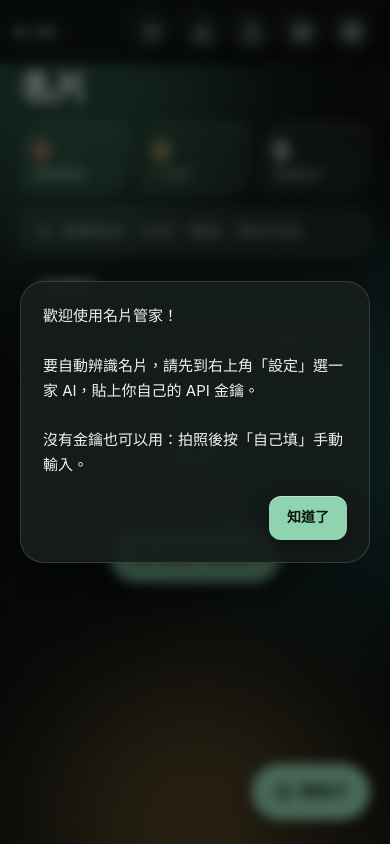
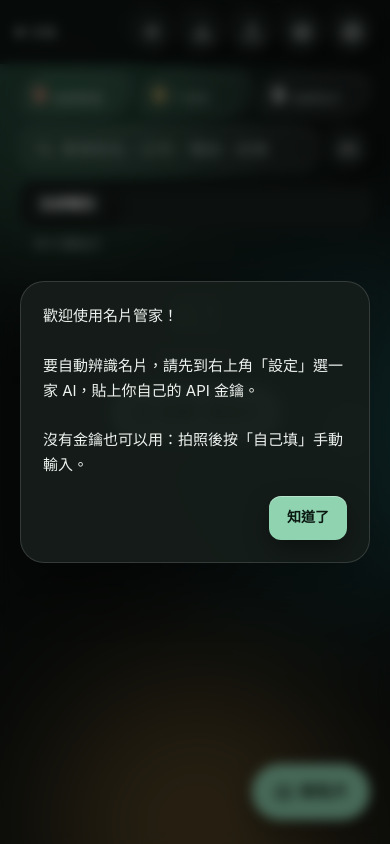
Before and after one commit to chrisya311/business-card, a plain HTML site: page index.html in a window 390 px wide. Drawn offline with Linux system fonts and the light colour scheme.

Commit message:
版本 2026.11.07-4：手機上方區域精簡、篩選收進按鈕、不再提醒備份
Co-Authored-By: Claude Opus 5.5 <noreply@anthropic.com>
Claude-Session: https://claude.ai/code/session_017tseNxEqdYNZp1XuQmMHZg

```diff
--- a/index.html
+++ b/index.html
@@ -317,6 +317,23 @@ label.f.warn>span::after{content:"　請確認";font-weight:500;color:var(--org)
   #mScan #scanSlots{order:1}
   #mScan .pslot .pv{height:170px}
 }
+/* compact top on phones (about 1/3 of the screen) */
+.srow{display:flex;gap:8px;align-items:center}
+.srow .search{flex:1;min-width:0}
+.fbtn{display:none;position:relative}
+.fdot{position:absolute;top:9px;right:9px;width:8px;height:8px;border-radius:50%;background:var(--pri);display:none}
+.fbtn.on .fdot{display:block}
+@media (max-width:820px){
+  .lgt{display:none}
+  .banner{padding-top:10px;gap:8px}
+  .banner button{min-height:0;padding:8px 12px;display:flex;align-items:baseline;gap:6px;flex-wrap:wrap;font-size:12.5px}
+  .banner button b{display:inline;font-size:22px}
+  .filters{padding-top:10px;gap:10px}
+  .fbtn{display:inline-flex}
+  .frow{display:none}
+  .frow.open{display:flex}
+  .count{padding:8px 34px 6px}
+}
 </style>
 </head>
 <body>
@@ -342,7 +359,7 @@ label.f.warn>span::after{content:"　請確認";font-weight:500;color:var(--org)
       <button class="tot glass" data-f="all"><b id="nAll">0</b>全部名片</button>
     </div>
     <div class="filters">
-      <input class="search" id="q" type="search" placeholder="搜尋姓名、公司、電話、拜訪內容" aria-label="搜尋">
+      <div class="srow"><input class="search" id="q" type="search" placeholder="搜尋姓名、公司、電話、紀錄" aria-label="搜尋姓名、公司、電話、拜訪內容"><button class="nb fbtn" id="bFilter" aria-label="篩選與排序" aria-expanded="false" title="篩選與排序"><i data-ic="sliders"></i><span class="fdot"></span></button></div>
       <div class="chips" id="catChips"></div>
       <div class="frow">
         <select id="fRegion"><option value="">所有地區</option></select>
@@ -604,6 +621,7 @@ eye:'<path d="M2 12s3.5-7 10-7 10 7 10 7-3.5 7-10 7S2 12 2 12z"/><circle cx="12"
 plug:'<path d="M9 2v6M15 2v6M6 8h12v4a6 6 0 0 1-12 0z"/><path d="M12 18v4"/>',
 book:'<path d="M4 19.5A2.5 2.5 0 0 1 6.5 17H20V3H6.5A2.5 2.5 0 0 0 4 5.5z"/><path d="M4 19.5A2.5 2.5 0 0 0 6.5 22H20v-5"/>',
 list:'<path d="M8 6h13M8 12h13M8 18h13M3 6h.01M3 12h.01M3 18h.01"/>',
+sliders:'<path d="M4 21v-7M4 10V3M12 21v-9M12 8V3M20 21v-5M20 12V3M1 14h6M9 8h6M17 16h6"/>',
 stop:'<rect x="6" y="6" width="12" height="12" rx="2"/>',
 refresh:'<path d="M21 12a9 9 0 0 1-15.5 6.2L3 16"/><path d="M3 12a9 9 0 0 1 15.5-6.2L21 8"/><path d="M21 3v5h-5M3 21v-5h5"/>',
 google:'<path d="M21 12.2c0-.7-.1-1.4-.2-2H12v3.8h5a4.3 4.3 0 0 1-1.9 2.8v2.3h3A9 9 0 0 0 21 12.2z"/><path d="M12 21a8.8 8.8 0 0 0 6.1-2.2l-3-2.3a5.5 5.5 0 0 1-8.2-2.9H3.8v2.4A9 9 0 0 0 12 21z"/><path d="M6.9 13.6a5.4 5.4 0 0 1 0-3.4V7.8H3.8a9 9 0 0 0 0 8.2z"/><path d="M12 6.6a4.9 4.9 0 0 1 3.5 1.4l2.6-2.6A8.8 8.8 0 0 0 3.8 7.8l3.1 2.4A5.4 5.4 0 0 1 12 6.6z"/>',
@@ -647,8 +665,9 @@ const infoBox=(m,o={})=>dialog(m,{cancel:null,...o});
 function setNotice(html,err){const n=$('#notice');if(!html){n.hidden=true;return}n.hidden=false;n.className='notice'+(err?' err':'');n.innerHTML=html}
 function setSync(t,st){const b=$('#syncBadge');b.querySelector('.stx').textContent=noEmoji(t);b.querySelector('.dot').className='dot '+(st||'')}
 
-const APP_VERSION='2026.11.07-3';
+const APP_VERSION='2026.11.07-4';
 const CHANGELOG=[
+  {v:'2026.11.07-4',items:['手機上方區域變精簡（大約只佔畫面三分之一），名片清單看得更多','地區、加工、排序收進搜尋框旁邊的篩選按鈕，有用篩選時按鈕上會有小綠點','不再跳出提醒備份的訊息']},
   {v:'2026.11.07-3',items:['修正手機上名片很多、公司名稱很長時，畫面變太寬、右邊被切掉的問題']},
   {v:'2026.11.07-2',items:['拍名片、設定、編輯等全螢幕畫面，也可以往右滑回上一頁','拍名片畫面的「正面／背面」拍照按鈕移到下面，單手大拇指就按得到']},
   {v:'2026.11.07-1',items:['全新「森霧」風格：暗色毛玻璃卡片、背景極光、鼠尾草綠主色','右上角太陽／月亮按鈕可以切換亮色和暗色','所有圖示改成線條圖示，不再用 emoji','手機上「拍名片」移到右下角的大按鈕，單手好按','名片詳細頁改成四個大按鈕（編輯、分享、查公司、拜訪前查詢），拜訪紀錄日期更好讀','給同事看的唯讀分享頁和使用說明也換成新風格']},
@@ -812,6 +831,7 @@ function renderList(){
   $('#fProc').innerHTML='<option value="">所有加工</option>'+usedP.map(p=>`<option ${S.proc===p?'selected':''}>${esc(p)}</option>`).join('');
   $('#dlCompany').innerHTML=[...new Set(contacts.map(c=>c.company).filter(Boolean))].map(c=>`<option value="${esc(c)}">`).join('');
   const arr=filtered();
+  $('#bFilter').classList.toggle('on',!!(S.region||S.proc||S.sort!=='follow'));
   $('#count').textContent=arr.length===contacts.length?`共 ${arr.length} 張名片`:`顯示 ${arr.length} ／ ${contacts.length} 張`;
   if(!contacts.length){$('#list').innerHTML=`<div class="empty" style="margin-top:30px"><div class="big">${ic('card')}</div>還沒有名片<br><button class="bigbtn" data-scan>${ic('cam')}拍第一張名片</button></div>`;return}
   if(!arr.length){$('#list').innerHTML=`<div class="empty" style="margin-top:40px">找不到符合條件的名片</div>`;return}
@@ -1444,6 +1464,7 @@ let qt;$('#q').oninput=e=>{clearTimeout(qt);qt=setTimeout(()=>{S.q=e.target.valu
 $('#fRegion').onchange=e=>{S.region=e.target.value;renderList()};
 $('#fProc').onchange=e=>{S.proc=e.target.value;renderList()};
 $('#fSort').onchange=e=>{S.sort=e.target.value;renderList()};
+$('#bFilter').onclick=()=>{const f=$('.frow');const o=f.classList.toggle('open');$('#bFilter').setAttribute('aria-expanded',String(o))};
 document.addEventListener('keydown',e=>{if(e.key==='Escape'){if($('#dlg').classList.contains('on'))return;if($('#zoom').classList.contains('on'))$('#zoom').classList.remove('on');else{const m=$$('.modal.on').pop();if(m)closeModal(m)}}});
 
 /* ---------- Google Drive sync ---------- */
@@ -1599,7 +1620,7 @@ $('#sTest').onclick=async()=>{
 };
 
 /* ---------- backup reminder + online state ---------- */
-async function checkBackup(){
+async function checkBackup(){setNotice('');return;
   if(!contacts.length){setNotice('');return}
   const lb=await Meta.get('lastBackup');const d=lb?daysBetween(lb.slice(0,10),today()):null;
   if(d===null||d>=30)setNotice(`${d===null?'還沒有備份過':'已經 '+d+' 天沒備份'}。資料只存在這台裝置，建議現在<a href="#" id="nBackup">做一次完整備份</a>。`);
--- a/sw.js
+++ b/sw.js
@@ -1,5 +1,5 @@
 // 名片管家 service worker：讓 App 沒有網路也能打開
-const VERSION = 'mpgj-2026.11.07-3';   // 每次更新 App 都要改這個版本號
+const VERSION = 'mpgj-2026.11.07-4';   // 每次更新 App 都要改這個版本號
 const SHELL = ['./', './index.html', './view.html', './help.html', './manifest.webmanifest', './xlsx.full.min.js',
   './icon-192.png', './icon-512.png', './apple-touch-icon.png'];
 
```
